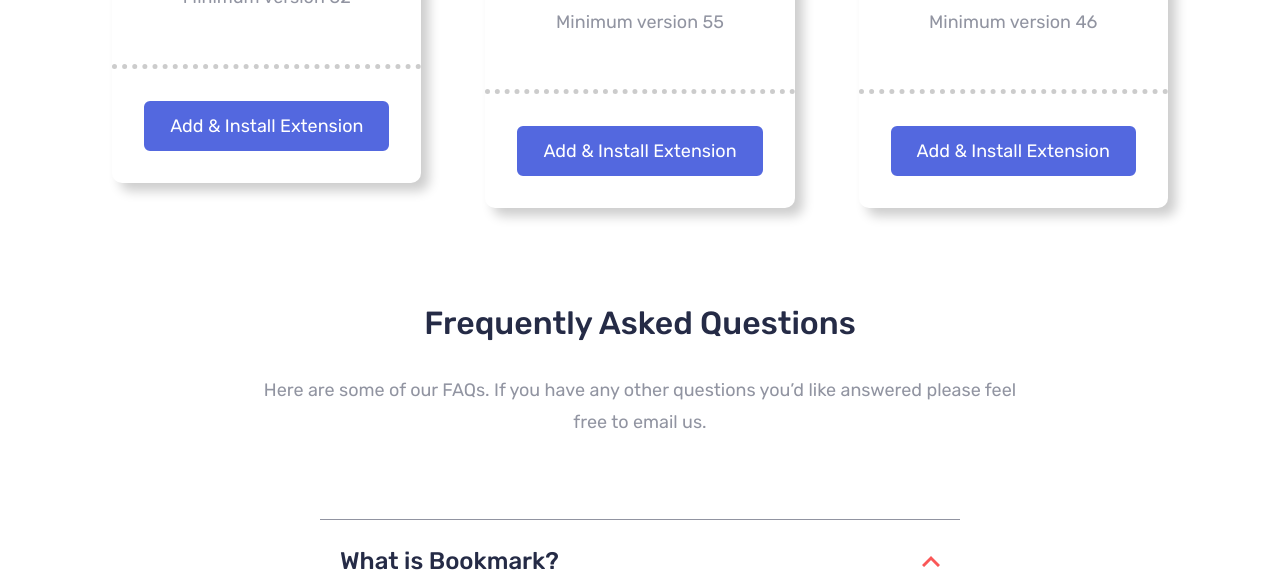
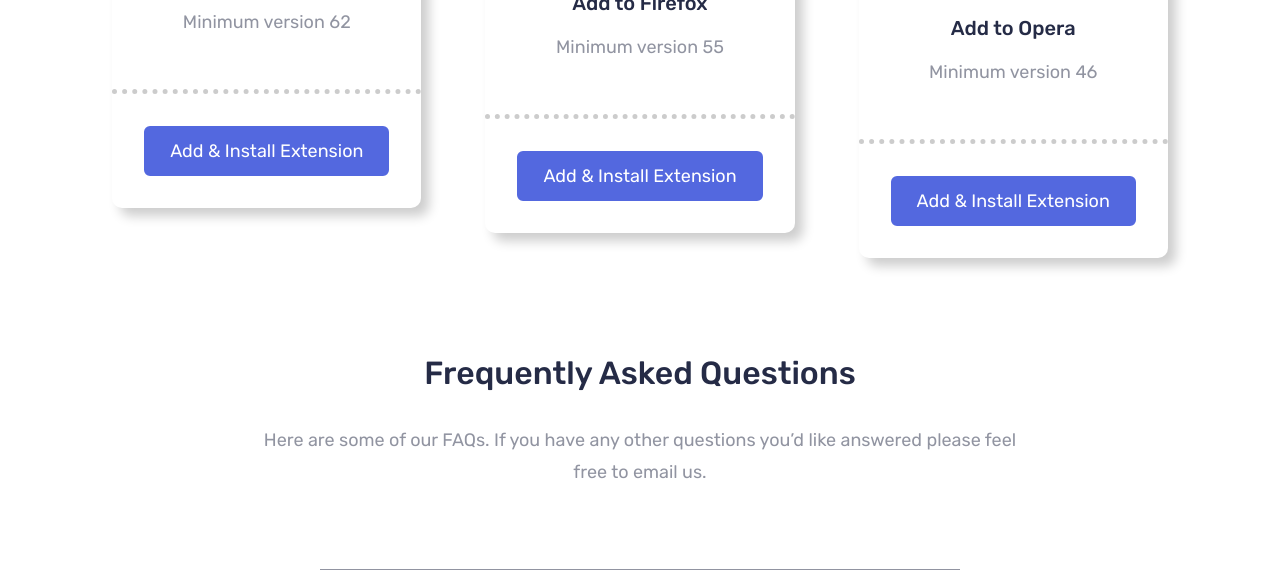
Before and after one commit to igbokwe-kosi/bookmark-landing-page, a website: page src/index.html in a window 1280 px wide. Shown: the part 1959-2545 px from the top of the page. Drawn offline with nearby package versions, Linux system fonts and the light colour scheme; files that its build step writes are made by us from their sources.

Commit message:
Fixed a bug

```diff
--- a/package.json
+++ b/package.json
@@ -17,7 +17,7 @@
     "watch": "npm-run-all --parallel watch:*",
     "serve": "browser-sync start --server public --files public",
     "start": "npm-run-all copy --parallel watch serve",
-    "build": "npm-run-all copy:html build:*",
+    "build": "npm-run-all copy:* build:*",
     "postbuild": "postcss public/css/*.css -u autoprefixer cssnano -r --no-map"
   },
   "dependencies": {
--- a/src/sass/layout/_download.scss
+++ b/src/sass/layout/_download.scss
@@ -51,6 +51,7 @@
     }
 
     &--3 {
+      margin-top: 5rem;
       @include mixins.respond(small) {
         margin-top: 0;
       }
```
